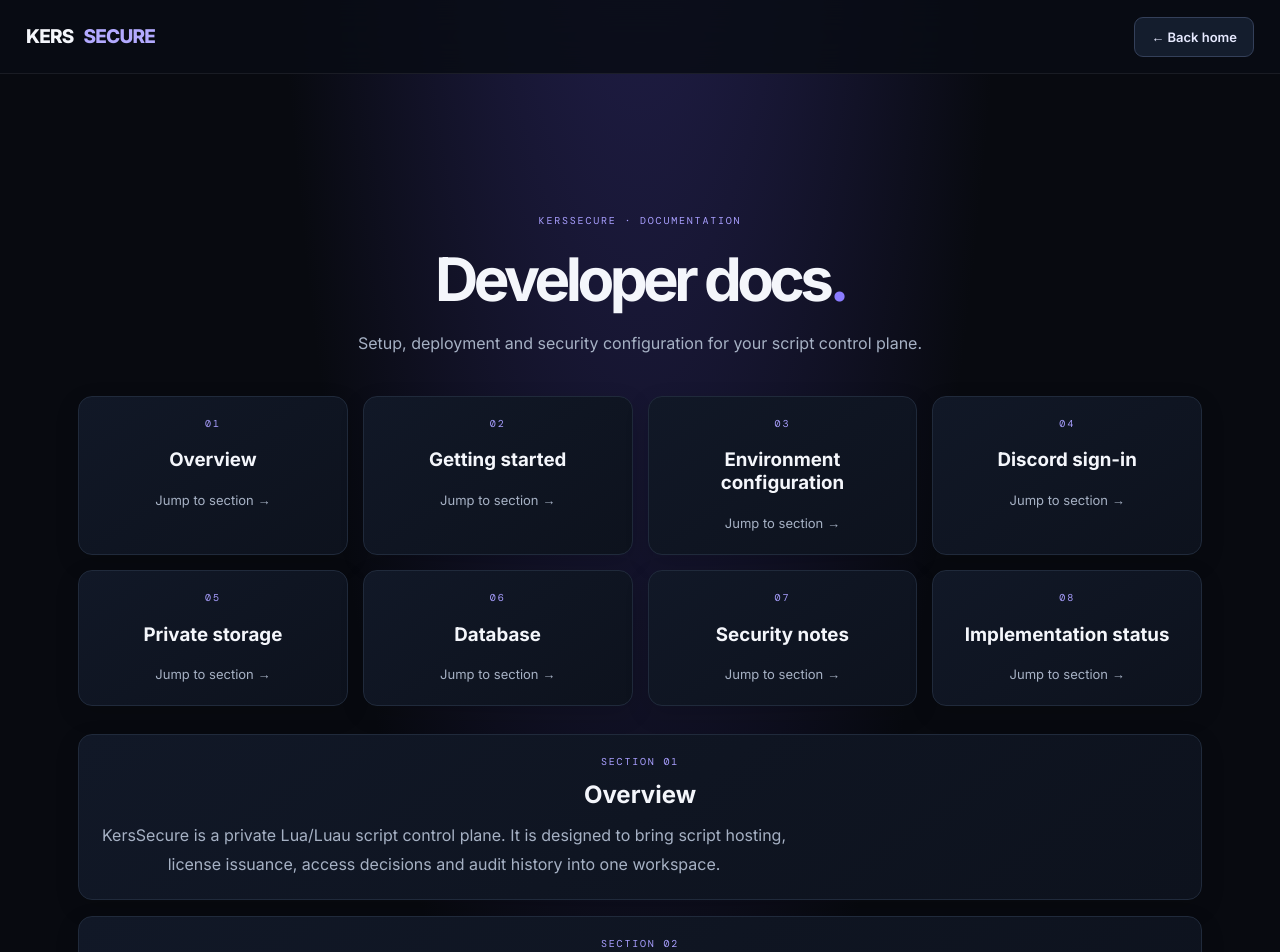
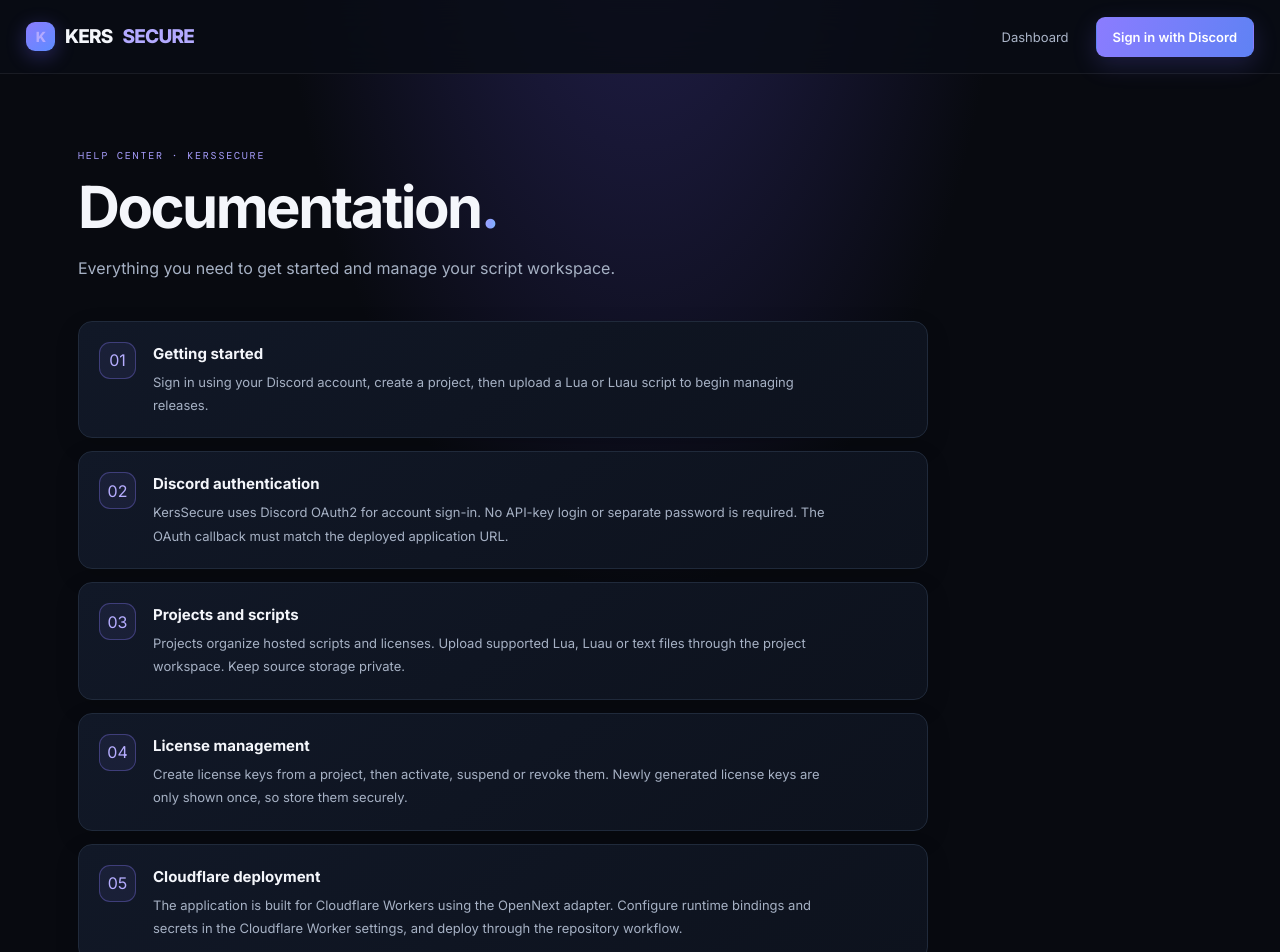
Before and after one commit to kere0ne/KersSecure, a Next.js app: page /docs in a window 1280 px wide. Shown: the top 952 px of the page. Built offline with nearby package versions, Linux system fonts and the light colour scheme.

Commit message:
Refresh KersSecure documentation UI

```diff
--- a/app/docs/page.tsx
+++ b/app/docs/page.tsx
@@ -1,47 +1,10 @@
 import Link from 'next/link';
-
-const sections = [
-  { id: 'overview', title: 'Overview', body: 'KersSecure is a private Lua/Luau script control plane. It is designed to bring script hosting, license issuance, access decisions and audit history into one workspace.' },
-  { id: 'setup', title: 'Getting started', body: 'Deploy the application with its required environment variables configured. Start with the repository README and .env.example. Do not commit real credentials or secrets.' },
-  { id: 'configuration', title: 'Environment configuration', body: 'The application expects a PostgreSQL DATABASE_URL, a strong SESSION_SECRET, APP_URL, Discord OAuth credentials and callback URL, and an OWNER_DISCORD_ID. Private script storage uses S3-compatible credentials (Cloudflare R2 is supported by configuration). Optional rate limiting uses Upstash Redis.' },
-  { id: 'discord', title: 'Discord sign-in', body: 'Create a Discord application, configure the OAuth redirect URI to match DISCORD_REDIRECT_URI, then set DISCORD_CLIENT_ID and DISCORD_CLIENT_SECRET in your deployment environment. Set OWNER_DISCORD_ID to the Discord account that should receive owner privileges.' },
-  { id: 'storage', title: 'Private storage', body: 'Configure S3_ENDPOINT, S3_REGION, S3_BUCKET, S3_ACCESS_KEY_ID and S3_SECRET_ACCESS_KEY for your private object-storage bucket. Keep the bucket private; do not expose storage credentials in browser code.' },
-  { id: 'database', title: 'Database', body: 'KersSecure uses Prisma with PostgreSQL. After configuring DATABASE_URL, generate the Prisma client and apply the schema using the project scripts. Back up your database before schema changes.' },
-  { id: 'security', title: 'Security notes', body: 'Use unique random values for SESSION_SECRET and LICENSE_HASH_SECRET. Keep all secrets in Cloudflare environment variables, never in source control. Restrict access to your database and object-storage bucket, and review authorization logs regularly.' },
-  { id: 'status', title: 'Implementation status', body: 'This documentation describes the project configuration and intended capabilities. Verify each feature in your deployed environment before relying on it in production. A successful homepage response does not by itself confirm OAuth, database, storage or license endpoints are configured.' }
+const sections=[
+{title:'Getting started',body:'Sign in using your Discord account, create a project, then upload a Lua or Luau script to begin managing releases.'},
+{title:'Discord authentication',body:'KersSecure uses Discord OAuth2 for account sign-in. No API-key login or separate password is required. The OAuth callback must match the deployed application URL.'},
+{title:'Projects and scripts',body:'Projects organize hosted scripts and licenses. Upload supported Lua, Luau or text files through the project workspace. Keep source storage private.'},
+{title:'License management',body:'Create license keys from a project, then activate, suspend or revoke them. Newly generated license keys are only shown once, so store them securely.'},
+{title:'Cloudflare deployment',body:'The application is built for Cloudflare Workers using the OpenNext adapter. Configure runtime bindings and secrets in the Cloudflare Worker settings, and deploy through the repository workflow.'},
+{title:'Security',body:'Keep SESSION_SECRET, LICENSE_HASH_SECRET, Discord credentials, database credentials and R2 access keys private. Never commit them or expose them to browser-side code.'}
 ];
-
-export default function DocsPage() {
-  return (
-    <main>
-      <nav className="top">
-        <Link href="/" className="brand">KERS<span>SECURE</span></Link>
-        <Link href="/" className="btn">← Back home</Link>
-      </nav>
-      <section className="hero" style={{ marginTop: 40 }}>
-        <div className="eyebrow">KERSSECURE · DOCUMENTATION</div>
-        <h1 style={{ fontSize: 'clamp(38px,6vw,60px)' }}>Developer docs<span style={{ color: 'var(--accent)' }}>.</span></h1>
-        <p>Setup, deployment and security configuration for your script control plane.</p>
-        <div className="grid" style={{ gridTemplateColumns: 'repeat(auto-fit,minmax(220px,1fr))', marginTop: 38 }}>
-          {sections.map((section, index) => (
-            <a key={section.id} href={'#' + section.id} className="card">
-              <div className="eyebrow">0{index + 1}</div>
-              <h3>{section.title}</h3>
-              <p className="muted" style={{ fontSize: 13, lineHeight: 1.6 }}>Jump to section →</p>
-            </a>
-          ))}
-        </div>
-        <div style={{ display: 'grid', gap: 16, marginTop: 28 }}>
-          {sections.map((section, index) => (
-            <article id={section.id} key={section.id} className="card" style={{ scrollMarginTop: 24 }}>
-              <div className="eyebrow">SECTION 0{index + 1}</div>
-              <h2 style={{ margin: '12px 0' }}>{section.title}</h2>
-              <p className="muted" style={{ lineHeight: 1.8, margin: 0 }}>{section.body}</p>
-            </article>
-          ))}
-        </div>
-        <p className="muted" style={{ fontSize: 12, marginTop: 28 }}>KersSecure documentation · Keep deployment secrets private.</p>
-      </section>
-    </main>
-  );
-}
+export default function DocsPage(){return <main><nav className="top"><Link href="/" className="brand"><span className="brand-mark">K</span>KERS<span>SECURE</span></Link><div className="toplinks"><Link href="/dashboard">Dashboard</Link><Link href="/api/auth/discord" className="btn primary">Sign in with Discord</Link></div></nav><section className="hero" style={{paddingTop:75,textAlign:'left'}}><div className="eyebrow">HELP CENTER · KERSSECURE</div><h1 style={{fontSize:'clamp(38px,6vw,58px)',letterSpacing:'-2.5px',margin:'16px 0'}}>Documentation<span className="gradient-text">.</span></h1><p style={{margin:0}}>Everything you need to get started and manage your script workspace.</p><div style={{display:'grid',gap:13,maxWidth:850,marginTop:38}}>{sections.map((s,i)=><article className="card" key={s.title} style={{display:'grid',gridTemplateColumns:'42px 1fr',gap:12}}><div className="feature-icon" style={{margin:0}}>{String(i+1).padStart(2,'0')}</div><div><h2 style={{fontSize:15,margin:'2px 0 8px'}}>{s.title}</h2><p className="muted" style={{fontSize:13,lineHeight:1.8,margin:0}}>{s.body}</p></div></article>)}</div><p className="muted" style={{fontSize:11,marginTop:30}}>KersSecure · Documentation</p></section></main>}
```
